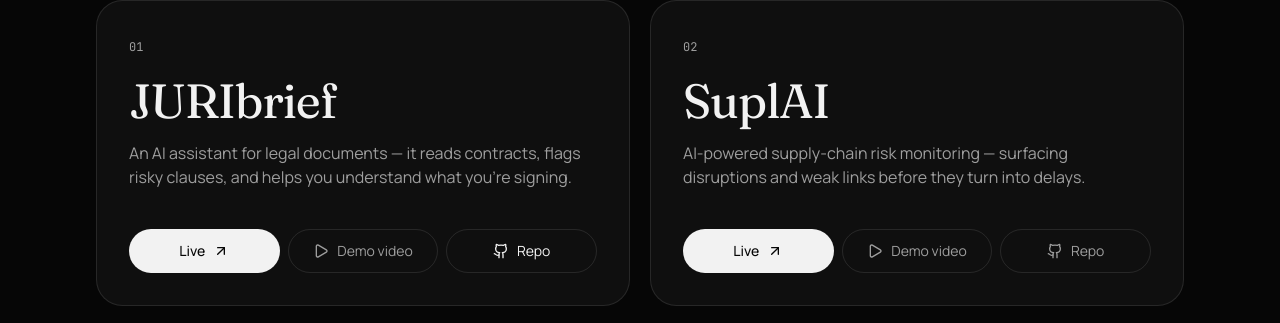
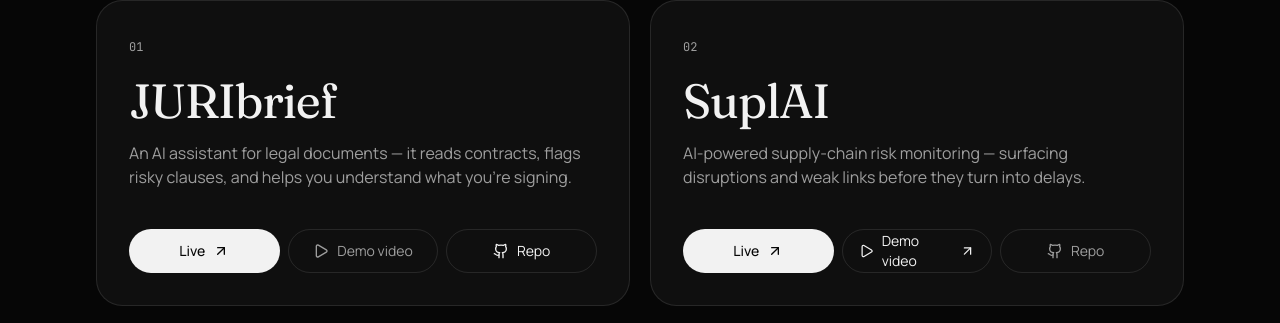
Before and after one commit to AVINASHTIWARI14/portfolio, a React (Vite) app: page / in a window 1280 px wide. Shown: the part 1120-1443 px from the top of the page. Built offline with nearby package versions, Linux system fonts and the light colour scheme.

Commit message:
Add SupplAI demo video link

```diff
--- a/src/components/portfolio/Work.tsx
+++ b/src/components/portfolio/Work.tsx
@@ -36,9 +36,15 @@ export function Work() {
                 ) : (
                   <span className="inline-flex h-11 items-center justify-center rounded-full border border-border px-4 text-sm text-muted-foreground">Live</span>
                 )}
-                <span aria-disabled="true" title="Demo video link not added yet" className="inline-flex h-11 items-center justify-center gap-2 rounded-full border border-border px-4 text-sm text-muted-foreground">
-                  <Play className="h-4 w-4" /> Demo video
-                </span>
+                {p.slug === "supplai" ? (
+                  <a href="https://youtu.be/9WQxe0l1aWE" target="_blank" rel="noreferrer" className="inline-flex h-11 items-center justify-center gap-2 rounded-full border border-border px-4 text-sm transition-colors hover:border-lime hover:text-lime">
+                    <Play className="h-4 w-4" /> Demo video <ArrowUpRight className="h-4 w-4" />
+                  </a>
+                ) : (
+                  <span aria-disabled="true" title="Demo video link not added yet" className="inline-flex h-11 items-center justify-center gap-2 rounded-full border border-border px-4 text-sm text-muted-foreground">
+                    <Play className="h-4 w-4" /> Demo video
+                  </span>
+                )}
                 {p.repo ? (
                   <a href={p.repo} target="_blank" rel="noreferrer" className="inline-flex h-11 items-center justify-center gap-2 rounded-full border border-border px-4 text-sm transition-colors hover:border-lime hover:text-lime">
                     <Github className="h-4 w-4" /> Repo
```
